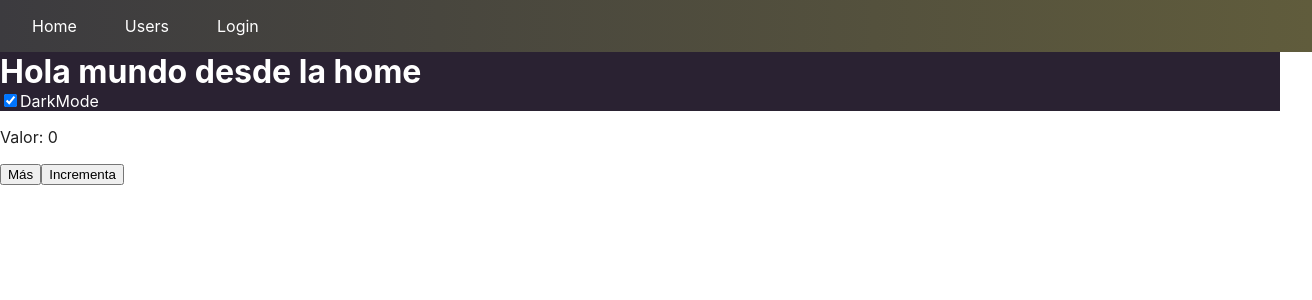
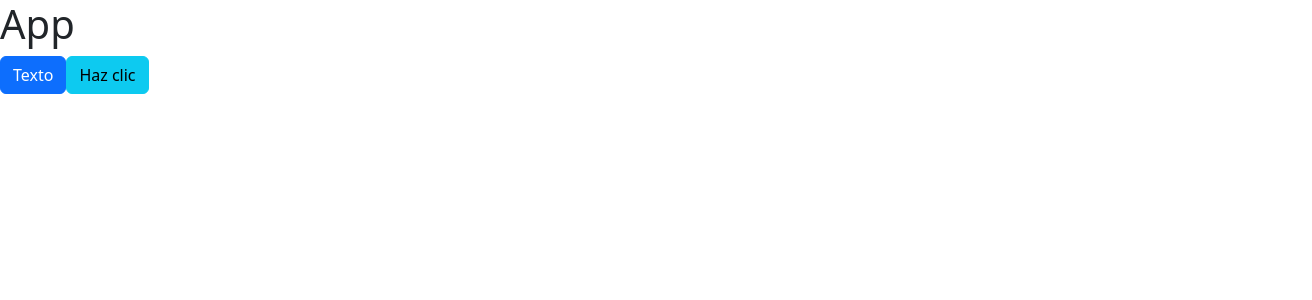
Before and after one commit to gorkavillara/16-feb-react-grupo-1, a React (Create React App) app: page / in a window 1280 px wide. Shown: the top 300 px of the page, 1312 px wide, since content can reach past the window. Built offline with nearby package versions, Linux system fonts and the light colour scheme.

Commit message:
⚛️ Tema 11 - Trabajando con React Strap

```diff
--- a/package.json
+++ b/package.json
@@ -12,12 +12,14 @@
     "@types/react": "^18.0.28",
     "@types/react-dom": "^18.0.11",
     "axios": "^1.3.4",
+    "bootstrap": "^5.2.3",
     "formik": "^2.2.9",
     "react": "^18.2.0",
     "react-dom": "^18.2.0",
     "react-redux": "^8.0.5",
     "react-router-dom": "^6.8.1",
     "react-scripts": "5.0.1",
+    "reactstrap": "^9.1.6",
     "sass": "^1.58.2",
     "typescript": "^4.9.5",
     "web-vitals": "^2.1.4",
--- a/src/App.tsx
+++ b/src/App.tsx
@@ -1,21 +1,12 @@
 /* eslint-disable @typescript-eslint/no-unused-vars, no-unreachable, jsx-a11y/anchor-is-valid */
-import Home from "views/Home"
-
-import "./App.scss"
-import SettingsView from "views/SettingsView"
-import AppContextProvider from "contexts/AppContextProvider"
-import ContadorContextProvider from "contexts/ContadorContextProvider"
-import Contador from "views/Contador"
-
+import "bootstrap/dist/css/bootstrap.css"
+import Bootstrap from "views/Bootstrap"
 function App() {
     return (
-        <AppContextProvider>
-            <Home />
-            <SettingsView />
-            <ContadorContextProvider>
-                <Contador />
-            </ContadorContextProvider>
-        </AppContextProvider>
+        <>
+            <h1>App</h1>
+            <Bootstrap />
+        </>
     )
 }
 
--- /dev/null
+++ b/src/components/Modal.tsx
@@ -0,0 +1,39 @@
+import React, { useState } from "react"
+import {
+    Button,
+    Modal as RSModal,
+    ModalHeader,
+    ModalBody,
+    ModalFooter,
+} from "reactstrap"
+
+interface ModalProps {
+    btnText: string
+    title: string
+    ctaPositive: JSX.Element
+    ctaNegative: JSX.Element
+    children: any
+}
+
+const Modal = ({ btnText, title, ctaPositive, ctaNegative, children }: ModalProps) => {
+    const [modal, setModal] = useState(false)
+
+    const toggle = () => setModal(!modal)
+
+    return (
+        <>
+            <Button color="info" onClick={toggle}>
+                {btnText}
+            </Button>
+            <RSModal isOpen={modal} toggle={toggle}>
+                <ModalHeader toggle={toggle}>{title}</ModalHeader>
+                <ModalBody>{children}</ModalBody>
+                <ModalFooter>
+                    {ctaPositive} {ctaNegative}
+                </ModalFooter>
+            </RSModal>
+        </>
+    )
+}
+
+export default Modal
--- a/src/contexts/AppContextProvider.tsx
+++ /dev/null
@@ -1,31 +0,0 @@
-/* eslint-disable @typescript-eslint/no-unused-vars, no-unreachable, jsx-a11y/anchor-is-valid */
-import React, { createContext, useEffect, useState } from "react"
-import { User, Settings, OptionalContext, Context } from "models"
-
-export const AppContext = createContext<OptionalContext<Context>>({})
-
-const AppContextProvider = ({ children }: any) => {
-    const [settings, setSettings] = useState<Settings>({ darkMode: true })
-    const [activeUser, setActiveUser] = useState<User | null>(null)
-
-    useEffect(() => {
-        if (!activeUser) return
-
-    }, [activeUser])
-
-    const toggleDarkMode = () => {
-        setSettings((prevSettings) => ({
-            ...prevSettings,
-            darkMode: !prevSettings.darkMode,
-        }))
-    }
-
-    return (
-        <AppContext.Provider
-            value={{ settings, setSettings, toggleDarkMode }}
-            children={children}
-        />
-    )
-}
-
-export default AppContextProvider
--- a/src/contexts/ContadorContextProvider.tsx
+++ /dev/null
@@ -1,46 +0,0 @@
-import React, { createContext, useReducer } from "react"
-import { ContadorContextInterface, ContadorInterface, OptionalContext, actions } from "models"
-
-export const ContadorContext = createContext<
-    OptionalContext<ContadorContextInterface>
->({})
-
-type ActionType = actions
-
-
-
-// const actions = {
-//     increment: "increment",
-//     decrement: "decrement",
-//     reset: "reset"
-// }
-
-const contadorInicial: ContadorInterface = {
-    valor: 0
-}
-
-const contadorReducer = (state: ContadorInterface, action: { payload: any, type: ActionType }) => {
-    switch (action.type) {
-        case "increment":
-            return { ...state, valor: state.valor + 1 }
-        case "decrement":
-            return { ...state, valor: state.valor - 1 }
-        case "reset":
-            return { ...state, valor: 0 }
-    }
-}
-
-const ContadorContextProvider = ({children}: any) => {
-    //@ts-ignore
-    const [contador, dispatchContador] = useReducer(contadorReducer, contadorInicial)
-    console.log(contador)
-
-    const incrementaContador = () => {
-        //@ts-ignore
-        dispatchContador({ type: actions.increment })
-    }
-
-    return <ContadorContext.Provider value={{ valor: contador.valor, dispatchContador, incrementaContador }} children={children} />
-}
-
-export default ContadorContextProvider
--- a/src/models/index.ts
+++ /dev/null
@@ -1,33 +0,0 @@
-import React, { Dispatch, SetStateAction } from "react"
-
-export enum actions { increment = "increment", decrement = "decrement", reset = "reset" }
-
-export interface User {
-    username: string
-    role: string
-}
-
-export interface Settings {
-    darkMode: boolean
-}
-
-export interface Context {
-    settings: Settings
-    activeUser: User | null
-    setSettings: Dispatch<SetStateAction<Settings>>
-    toggleDarkMode: () => void
-}
-
-export interface ContadorContextInterface {
-    valor: number
-    dispatchContador: React.Dispatch<any>
-    incrementaContador: any
-}
-
-export type OptionalContext<T> = {
-    [Prop in keyof T]?: T[Prop]
-}
-
-export interface ContadorInterface {
-    valor: number
-}
--- /dev/null
+++ b/src/views/Bootstrap.tsx
@@ -0,0 +1,21 @@
+import Modal from "components/Modal"
+import React from "react"
+import { Button } from "reactstrap"
+
+const Bootstrap = () => {
+    return (
+        <div>
+            <Button color="primary">Texto</Button>
+            <Modal
+                btnText="Haz clic"
+                ctaPositive={<Button color="primary">Ok</Button>}
+                ctaNegative={<Button color="danger">Cancel</Button>}
+                title="Título del modal"
+            >
+                <p>Buenos días desde ReactStrap</p>
+            </Modal>
+        </div>
+    )
+}
+
+export default Bootstrap
--- a/src/views/Contador.tsx
+++ /dev/null
@@ -1,26 +0,0 @@
-import { ContadorContext } from "contexts/ContadorContextProvider"
-import React, { useContext } from "react"
-import { actions } from "models"
-
-const Contador = () => {
-    const { valor, dispatchContador, incrementaContador } = useContext(ContadorContext)
-    return (
-        <div>
-            <p>Valor: {valor}</p>
-            <button
-                onClick={() =>
-                    dispatchContador &&
-                    actions &&
-                    dispatchContador({ type: actions.increment })
-                }
-            >
-                Más
-            </button>
-            <button onClick={incrementaContador}>
-                Incrementa
-            </button>
-        </div>
-    )
-}
-
-export default Contador
--- a/src/views/Home.tsx
+++ /dev/null
@@ -1,22 +0,0 @@
-import { AppContext } from "contexts/AppContextProvider"
-import React, { useContext } from "react"
-
-const Home = () => {
-    const { settings, activeUser } = useContext(AppContext)
-    console.log({ settings, activeUser })
-    return (
-        <div className={`home ${settings?.darkMode ? "dark" : ""}`}>
-        {/* <div> */}
-            <nav className="navbar">
-                <li>Home</li>
-                <li>Users</li>
-                <li>Login</li>
-            </nav>
-            <main>
-                <h1>Hola mundo desde la home</h1>
-            </main>
-        </div>
-    )
-}
-
-export default Home
--- a/src/views/SettingsView.tsx
+++ /dev/null
@@ -1,22 +0,0 @@
-import React, { useContext } from "react"
-import { AppContext } from "contexts/AppContextProvider"
-
-const SettingsView = () => {
-    const { settings, toggleDarkMode } = useContext(AppContext)
-
-    return (
-        <div className={`settings ${settings?.darkMode ? "dark" : ""}`}>
-            <label htmlFor="darkmode-input">
-                <input
-                    id="darkmode-input"
-                    type="checkbox"
-                    checked={settings?.darkMode}
-                    onChange={toggleDarkMode}
-                />
-                <span>DarkMode</span>
-            </label>
-        </div>
-    )
-}
-
-export default SettingsView
```
Also changed, not shown: src/components/Button.tsx (added, +10 -0 lines), src/services/http.ts (deleted, +0 -12 lines), 2 other files (tests, documents, lock files or other folders).
